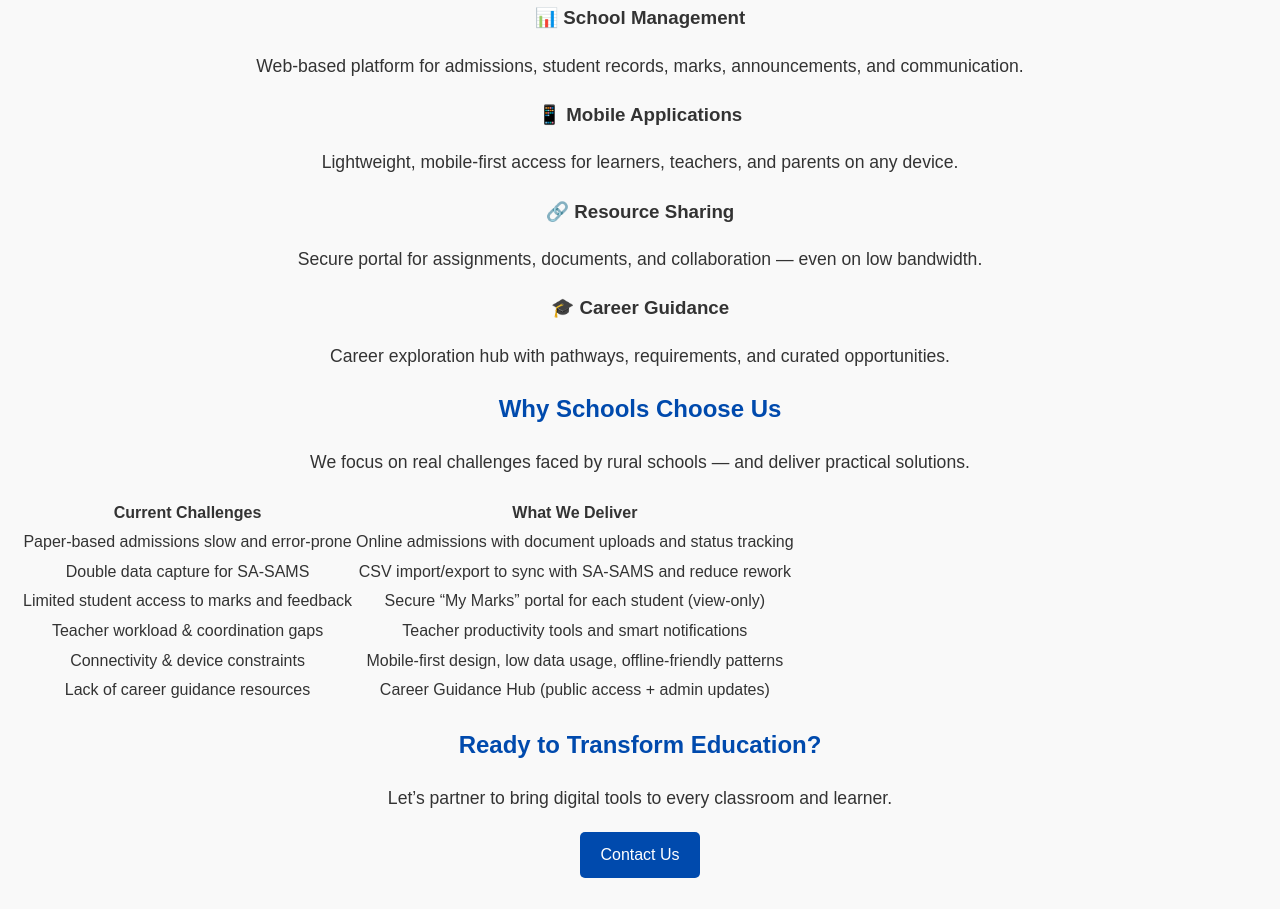
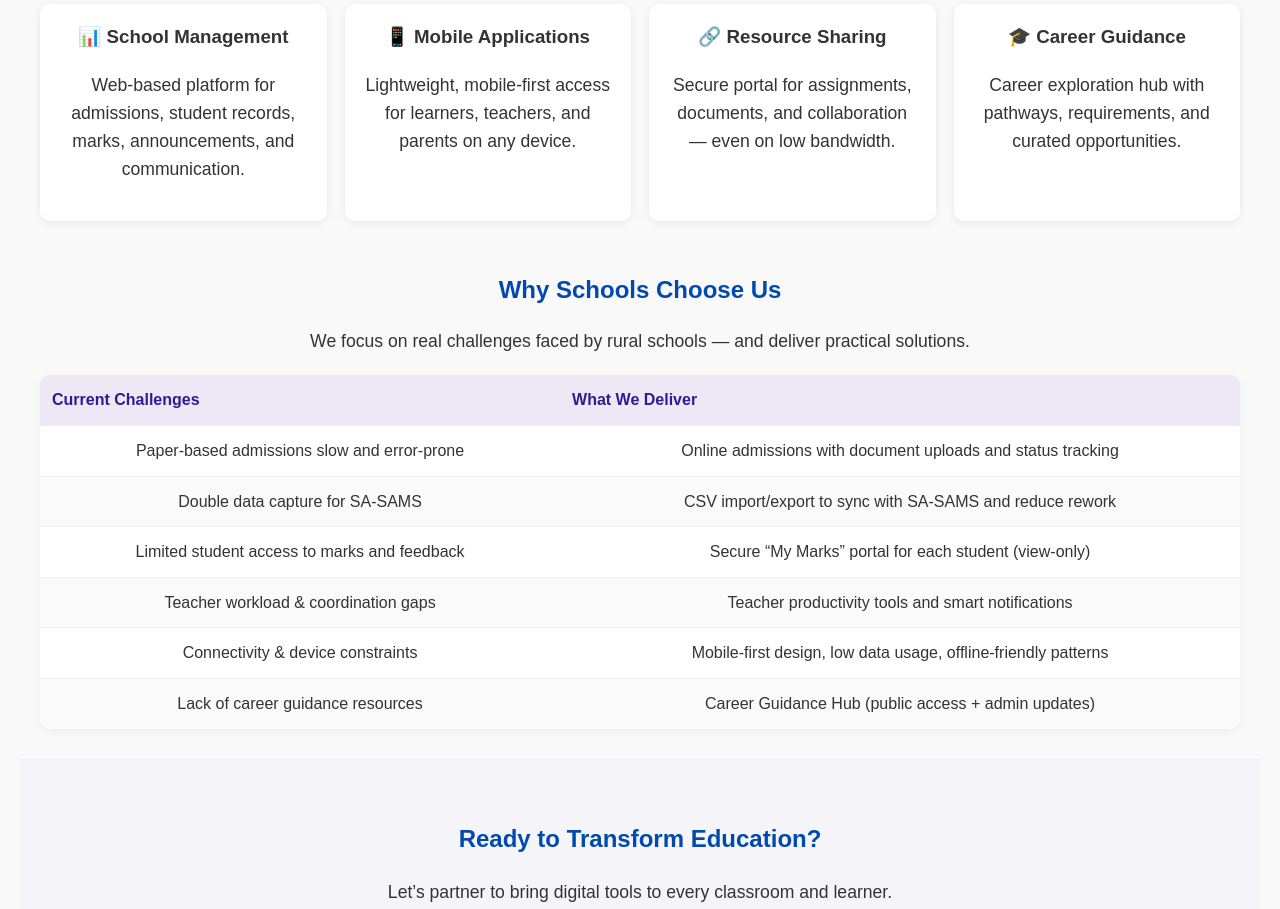
Before and after one commit to Phahla-boop/game_changers, a plain HTML site: page solutions.html in a window 1280 px wide. Shown: the part 697-1606 px from the top of the page. Drawn offline with Linux system fonts and the light colour scheme.

Commit message:
Update style.css

```diff
--- a/style.css
+++ b/style.css
@@ -198,5 +198,72 @@ footer {
 
   .hero p {
     font-size: 0.9rem;
+
   }
 }
+
+
+/* Grid for solution cards */
+.grid {
+  display: grid;
+  grid-template-columns: repeat(auto-fit, minmax(230px, 1fr));
+  gap: 18px;
+  padding: 20px;
+}
+.card {
+  background: #fff;
+  border-radius: 10px;
+  padding: 18px;
+  box-shadow: 0 2px 8px rgba(0,0,0,0.08);
+}
+.card h3 { margin-top: 0; }
+
+/* Comparison table */
+.comparison-wrap { padding: 10px 20px 30px; }
+.comparison-wrap h2 { margin-bottom: 6px; }
+.comparison {
+  width: 100%;
+  border-collapse: collapse;
+  background: #fff;
+  border-radius: 10px;
+  overflow: hidden;
+  box-shadow: 0 2px 8px rgba(0,0,0,0.06);
+}
+.comparison thead th {
+  background: #ede7f6;
+  color: #311b92;
+  text-align: left;
+  padding: 12px;
+  font-weight: 700;
+}
+.comparison td {
+  padding: 12px;
+  border-top: 1px solid #eee;
+}
+.comparison tbody tr:nth-child(even) td {
+  background: #fafafa;
+}
+
+/* CTA */
+.cta {
+  text-align: center;
+  padding: 40px 20px;
+  background: #f4f4f9;
+  border-top: 1px solid #eee;
+}
+.btn {
+  display: inline-block;
+  padding: 10px 18px;
+  background: #673ab7;
+  color: #fff;
+  border-radius: 6px;
+  text-decoration: none;
+  margin-top: 10px;
+}
+.btn:hover { background: #5e35b1; }
+
+/* Mobile spacing tweaks */
+@media (max-width: 480px) {
+  .hero { padding: 36px 16px; }
+  .card { padding: 16px; }
+}
```
